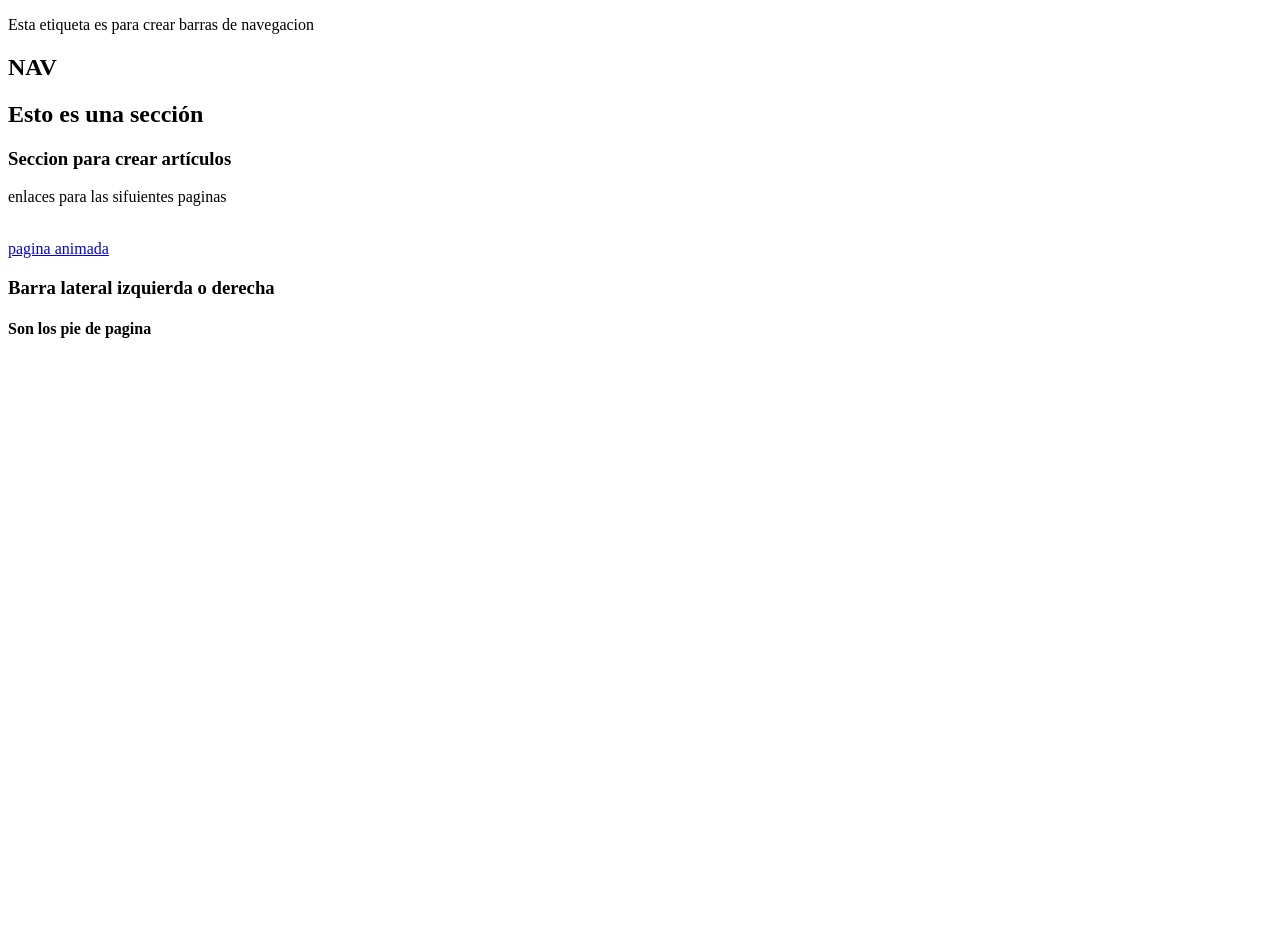
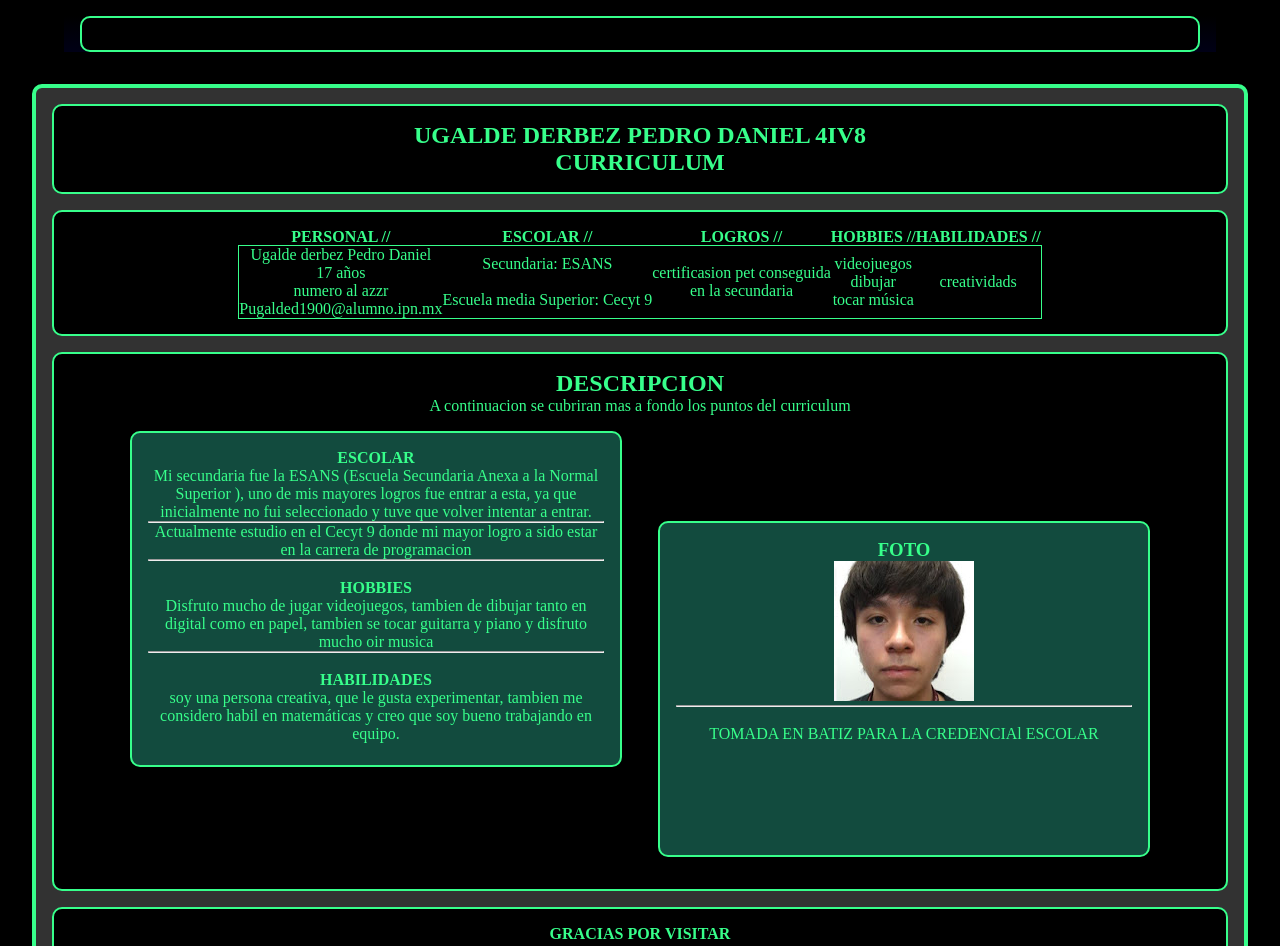
Before and after one commit to PedroUgalde/4IV8-PSW-UGALDE-DERBEZ-PEDRO-DANIEL, a plain HTML site: page index.html in a window 1280 px wide. Shown: the top 946 px of the page. Before the commit the page ends 800 px from the top, so only its background shows below. Drawn offline with Linux system fonts and the light colour scheme.

Commit message:
Tarea de la pagina web del curriculm

```diff
--- a/CSS/animacion.css
+++ b/CSS/animacion.css
@@ -37,10 +37,16 @@ y los vamos a hacer girar alternar y transformar
 
 }
 
+
+
 .label-container{
 width: 100%;
 padding:1rem;
 box-sizing: border-box;
+}
+
+.body{
+    background:linear-gradient( to right, red, orange, yellow, green, blue);
 }
 
 .label{
--- /dev/null
+++ b/CSS/estilohover.css
@@ -0,0 +1,124 @@
+:root{
+    --body-bg-color: rgb(29, 210, 223);
+    --text-color: rgb(45, 55, 192);
+    --hr-color: #237889;
+    --red: #e74c3c;
+
+
+}
+
+*{
+    margin: 0;
+    padding: 0;
+
+}
+
+a{
+    color:inherit;
+    text-decoration: none;
+}
+
+body{
+    margin:30px 0;
+    font: 22px sans-serif;
+    background: var(--text-color);
+}
+
+hr{
+  border-color: var(--hr-color);
+  margin: 20px 0;
+}
+
+.menu{
+
+    display:flex;
+    justify-content: center;
+
+}
+
+.menu li{
+    margin-right: 70px;
+
+}
+
+.menu a{
+    position: relative;
+    display: block;
+    overflow: hidden;
+}
+
+.menu a span{
+    transition: transform 0.2s ease-out;
+}
+
+.menu a span:first-child{
+    display: inline-block;
+    padding:20px;
+
+}
+
+.menu a span:last-child{
+    position: absolute;
+    top: 0;
+    right: 0;
+    bottom: 0;
+    left: 0;
+    display: flex;
+    align-items: center;
+    justify-content: center;
+    transform: translateY(-100%);
+
+}
+
+.menu i{
+    font-size: 30px;
+}
+
+.menu a:hover span:first-child{
+    transform: translatey(100%);
+}
+
+.menu a:hover span:last-child, menu[data-animation] a:hover span:last-child{
+    transform: none;
+}
+
+/*animaciones*/
+
+.menu[data-animation="to-top"] a:hover span:last-child{
+    transform:translateY(100%);
+}
+
+.menu[data-animation="to-top"] a span:first-child{
+    transform:translateY(-100%);
+}
+
+.menu[data-animation="to-right"] a:hover span:last-child{
+    transform:translatex(100%);
+}
+
+.menu[data-animation="to-right"] a span:first-child{
+    transform:translatex(-100%);
+}
+
+.menu[data-animation="to-left"] a:hover span:last-child{
+    transform:translatex(100%);
+}
+
+.menu[data-animation="to-left"] a span:first-child{
+    transform:translatex(-100%);
+}
+
+/*
+las patitas
+*/
+
+.page-footer{
+    position: absolute;
+    bottom:10px;
+    right: 10px;
+    font-size: 1rem;
+}
+
+.page-footer span{
+    color:var(--red);
+}
--- a/CSS/masterstyle.css
+++ b/CSS/masterstyle.css
@@ -1,42 +1,93 @@
-*{
-    padding:0;
-    margin:0
-    color=rgb(87, 86, 190);
-    text-align:center;
 
 
 
-
+*{
+    padding:0;
+    margin:0;
+    color:#37FF8B;
+    text-align: center;
 }
 
 html, body{
-    background-color: white;
+    background-color: black;
 }
 
 .main-container{
-    border:4px solid rgb(250,122,0);
-    border-radius: 20px;
-    margin: 5rem;
-    background-color: rgb(50,50,50);
+    border:4px solid #37FF8B;
+    border-radius: 10px;
+    margin: 2rem;
+    background-color: rgb(50, 50, 50);
 }
 
 nav, section, footer, article, aside{
-    border: 2px solid rgb(200,30,50);
+    border: 2px solid #37FF8B;
     margin: 1rem;
     border-radius: 10px;
-    padding: 20rem;
+    padding: 1rem;
+    animation
+}
 
+.table{
+    border-collapse: collapse;
+    border-spacing: 0;
 }
 
 article, aside{
     width:40%;
     display: inline-block;
     height: 300px;
-    background-color: rgb(70,70,70);
+    background-color: #124b3e;
 
 }
 
 nav, section, footer{
+    background-color: #000000;
+}
 
-    background-color: rgb(20,10,50);
+.table::before{
+    height: 1rem;
+
 }
+
+.section-step{
+    border-radius: 0.25;
+    box-shadow: 0 0 0 1px #37FF8B;
+}
+
+.table{
+    display: table;
+}
+
+.bg_animate{
+    width: 90%;
+    max-width: 1200px;
+    margin: auto;
+    background: linear-gradient(to bottom, black, rgb(0,0,22));
+}
+
+.burbuja{
+    width: 80px;
+    height: 80px;
+    border-radius: 50%;background-color: #37FF8B;
+    opacity: .3;
+
+    position: absolute;
+    bottom: 0;
+    left: 5%;
+    animation: burbujas 3s linear infinite;
+}
+
+@keyframes burbujas{
+    0%{
+    bottom: 0;
+    opacity: 0;
+    }
+    50%{
+        opacity: .4;
+    }
+    100%{
+        bottom: 100vh;
+        opacity: 0;
+    }
+
+}
--- a/index.html
+++ b/index.html
@@ -5,34 +5,131 @@
     <meta http-equiv="X-UA-Compatible" content="IE=edge">
     <meta name="viewport" content="width=device-width, initial-scale=1.0">
     <title>Mi primera Página en HTML5</title>
-    <link rel = "Sylesheet" href="./CSS/masterstyle.css">
+    <link rel="stylesheet" href="./CSS/masterstyle.css">
 </head>
 <body>
 
-    <div class="main-container">
+    <div class="burbujas"></div>
+            <div class="burbujas"></div>
+            <div class="burbujas"></div>
+            <div class="burbujas"></div>
+            <div class="burbujas"></div>
+            <div class="burbujas"></div>
+            <div class="burbujas"></div>
+            <div class="burbujas"></div>
+            <div class="burbujas"></div>
+            <div class="burbujas"></div>
+
+
+    <header class="bg_animate">
+        <div class="header_nav">
+           <div class="contenedor">
               <nav>
-            <p>Esta etiqueta es para crear barras de navegacion</p>
-            <h1>NAV</h1>
+                  <a href="a"></a>
+                  <a href="a"></a>
+                  <a href="a"></a>
               </nav>
+
            </div>
+        </div>
+    </header>
+
+    <div class="main-container" >
+        <section>
+            <h1>UGALDE DERBEZ PEDRO DANIEL 4IV8
+
+            </h1>
+            <h1>CURRICULUM</h1>
+        </section>
+
+        <nav>
+            <table style= "margin: 0 auto;" class="table">
+            <thead>
+                <th>PERSONAL //  </th>
+                <th>ESCOLAR //  </th>
+                <th>LOGROS //  </th>
+                <th>HOBBIES  // </th>
+                <th>HABILIDADES //</th>
+            </thead>
+            <tbody class="section section-step">
+                <tr>
+                    <td>
+                        <p>Ugalde derbez Pedro Daniel</p>
+                        <p>17 años</p>
+                        <p>numero al azzr</p>
+                        <p>Pugalded1900@alumno.ipn.mx</p>
+                    </td>
+                    <td>
+                        <p>Secundaria: ESANS</p>
+                        <br>
+                        <p>Escuela media Superior: Cecyt 9</p>
+                    </td>
+                    <td>
+                        <p>certificasion pet conseguida </p>
+                            <p>en la secundaria</p>
+                    </td>
+                    <td>
+                       <p>videojuegos </p>
+                       <p> dibujar</p>
+                       <p> tocar música</p>
+                    </td>
+                    <td>
+                        <p>creatividads</p>
+                    </td>
+
+                </tr>
+            </tbody>
+            </table>
+        </nav>
 
         <section>
-        <h2>Esto es una sección</h2>
+            <h2>DESCRIPCION</h2>
+            <p>
+                A continuacion se cubriran mas a fondo los puntos del curriculum
+
+
+
+            </p>
             <article>
-            <h3>Seccion para crear artículos</h3>
-            <p>enlaces para las sifuientes paginas</p>
+                <h4>ESCOLAR</h4>
+              <p>
+                  Mi secundaria fue la ESANS (Escuela Secundaria Anexa a la Normal Superior ), uno de mis mayores logros fue entrar
+                  a esta, ya que inicialmente no fui seleccionado y tuve que volver intentar a entrar.
+              </p>
+              <hr>
+
+              <p>
+                 Actualmente estudio en el Cecyt 9 donde mi mayor logro a sido estar en la carrera de programacion
+              </p>
+              <hr>
               <br>
-            <a href="animacion.html">pagina animada </a>
+              <h4>HOBBIES </h4>
+              <p>Disfruto mucho de jugar videojuegos, tambien de dibujar tanto en digital como en papel, tambien se tocar guitarra y piano y disfruto
+                  mucho oir musica
+              </p>
+              <hr>
+              <br>
+              <h4>HABILIDADES</h4>
+              <p>
+                  soy una persona creativa, que le gusta experimentar, tambien me considero habil en matemáticas y creo que soy bueno trabajando en equipo.
+
+              </p>
             </article>
-
             <aside>
-            <h3>Barra lateral izquierda o derecha</h3>
+                <h3>FOTO </h3>
+                <img src="pedro daniel ugalde derbez.jpg" alt="soi yo chagi"
+                <hr>
+                <hr>
+                <br>
+                <p>TOMADA EN BATIZ PARA LA CREDENCIAl ESCOLAR</p>
             </aside>
         </section>
 
         <footer>
-        <h4>Son los pie de pagina</h4>
+            <h4>GRACIAS POR VISITAR </h4>
         </footer>
+
+    </div>
 
 </body>
 </html>
```
Also changed, not shown: animacion.html (+2 -1 lines), hovermenu.html (+3 -1 lines), pedro daniel ugalde derbez.jpg (added). Lines whose indentation alone changed are shown as unchanged.
